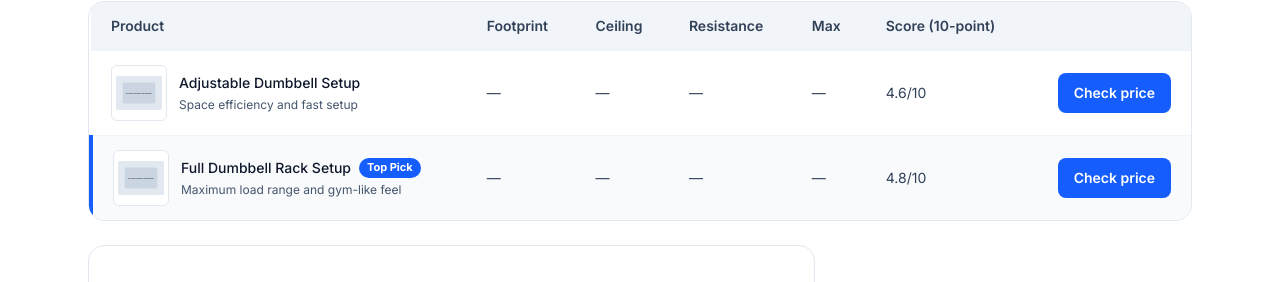
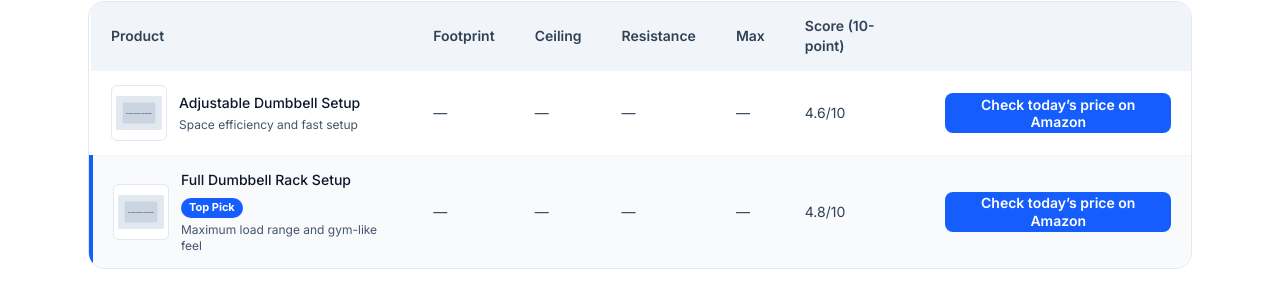
Before and after one commit to eritol6/affiliate, a Next.js app: page /compare/adjustable-dumbbells-vs-full-rack-which-is-better in a window 1280 px wide. Shown: the part 270-552 px from the top of the page. Built offline with nearby package versions, Linux system fonts and the light colour scheme; no server answers.

Commit message:
Improve compare CTA flow and standardize today’s price labels

```diff
--- a/content/compare/mikolo-k6-vs-powerline-pft100.mdx
+++ b/content/compare/mikolo-k6-vs-powerline-pft100.mdx
@@ -81,6 +81,17 @@ Both machines can work in a compact home gym. The better choice depends on wheth
 - If you want maximum upgrade flexibility, choose **Mikolo K6** (plate-loaded).
 
 <section className="not-prose mt-6 rounded-2xl border border-slate-200 bg-white p-5">
+  <h3 className="text-base font-semibold text-slate-900">Ready to check pricing?</h3>
+  <p className="mt-1 text-sm text-slate-600">
+    Prices move often on compact cable machines—check today’s pricing before you decide.
+  </p>
+  <div className="mt-3 flex flex-wrap gap-3">
+    <BuyButton merchant="amazon" url="https://www.amazon.com/dp/B07G2MDGKX?tag=tekprimerevie-20" label="Check today’s price on Amazon" />
+    <BuyButton merchant="amazon" url="https://www.amazon.com/dp/B0DPJ2C4LV?tag=tekprimerevie-20" label="Check today’s price on Amazon" />
+  </div>
+</section>
+
+<section className="not-prose mt-6 rounded-2xl border border-slate-200 bg-white p-5">
   <h2 className="text-2xl font-semibold tracking-tight text-slate-900">Footprint Comparison at a Glance</h2>
   <p className="mt-2 text-sm leading-6 text-slate-700">
     These machines can feel compact until you map the footprint. Use this as a quick space check.
@@ -98,11 +109,6 @@ Both machines can work in a compact home gym. The better choice depends on wheth
 ## Space + Specs Table
 
 <!--COMPARISON_TABLE-->
-
-<div className="not-prose mt-4 flex flex-wrap gap-3">
-  <BuyButton merchant="amazon" url="https://www.amazon.com/dp/B07G2MDGKX?tag=tekprimerevie-20" label="Check today's price on Amazon (PFT100)" />
-  <BuyButton merchant="amazon" url="https://www.amazon.com/dp/B0DPJ2C4LV?tag=tekprimerevie-20" label="Check today's price on Amazon (Mikolo K6)" />
-</div>
 
 ## Side-by-Side: Real Tradeoffs
 
--- a/src/components/BuyButton.tsx
+++ b/src/components/BuyButton.tsx
@@ -22,7 +22,7 @@ export function BuyButton({ merchant, url, label, subtag }: BuyButtonProps) {
       rel="nofollow sponsored noopener"
       className="inline-flex h-10 items-center justify-center rounded-lg bg-blue-600 px-4 text-center text-sm font-semibold leading-tight !text-white no-underline transition hover:bg-blue-700 hover:!text-white visited:!text-white focus-visible:outline-none focus-visible:ring-2 focus-visible:ring-blue-500/60 focus-visible:ring-offset-2 focus-visible:ring-offset-white active:translate-y-px"
     >
-      {label ?? "Check price on Amazon"}
+      {label ?? "Check today’s price on Amazon"}
     </a>
   );
 }
--- a/src/components/ComparisonTable.tsx
+++ b/src/components/ComparisonTable.tsx
@@ -75,7 +75,7 @@ export function ComparisonTable({ products, subtag, topPickName, topPickSlug }:
                 <td className="px-5 py-3.5 text-slate-700">{getCell(product.maxResistance)}</td>
                 <td className="px-5 py-3.5 text-slate-700">{getScore(product).toFixed(1)}/10</td>
                 <td className="px-5 py-3.5 text-right">
-                  <BuyButton merchant={product.merchant} url={product.url} label="Check price" subtag={subtag} />
+                  <BuyButton merchant={product.merchant} url={product.url} label="Check today’s price on Amazon" subtag={subtag} />
                 </td>
               </tr>
             );
--- a/src/components/ComparisonWinnerCard.tsx
+++ b/src/components/ComparisonWinnerCard.tsx
@@ -35,7 +35,7 @@ export function ComparisonWinnerCard({
       <p className="mt-1 text-lg font-semibold text-slate-900">{productName}</p>
       <p className="mt-2 text-sm leading-6 text-slate-700">{reason}</p>
       <div className="mt-3">
-        <BuyButton merchant={merchant} url={url} label="Check today's price on Amazon" />
+        <BuyButton merchant={merchant} url={url} label="Check today’s price on Amazon" />
       </div>
     </div>
   );
--- a/src/components/VerdictHero.tsx
+++ b/src/components/VerdictHero.tsx
@@ -61,7 +61,7 @@ export function VerdictHero({ topPick, alternates, subtag, topPickBestForOverrid
                 <p className="mt-1 text-xs font-medium text-slate-600">Score: {(entry.product.score ?? entry.product.rating ?? 0).toFixed(1)}/10</p>
                 {entry.product.priceRange ? <p className="mt-1 text-xs text-slate-600">{entry.product.priceRange}</p> : null}
                 <div className="mt-3">
-                  <BuyButton merchant={entry.product.merchant} url={entry.product.url} subtag={subtag} label="Check price" />
+                  <BuyButton merchant={entry.product.merchant} url={entry.product.url} subtag={subtag} label="Check today’s price on Amazon" />
                 </div>
               </article>
             ) : null,
--- a/src/lib/affiliateConfig.ts
+++ b/src/lib/affiliateConfig.ts
@@ -21,19 +21,19 @@ const env = getEnv();
 export const affiliateConfig: Record<Merchant, MerchantConfig> = {
   amazon: {
     displayName: "Amazon",
-    defaultLabel: "Check price on Amazon",
+    defaultLabel: "Check today’s price on Amazon",
     badge: "Amazon",
     buildUrl: (url, subtag) => withQueryParams(url, { tag: env.NEXT_PUBLIC_AMAZON_TAG, ascsubtag: subtag }),
   },
   walmart: {
     displayName: "Walmart",
-    defaultLabel: "Check price on Walmart",
+    defaultLabel: "Check today’s price on Walmart",
     badge: "Walmart",
     buildUrl: (url, subtag) => withQueryParams(url, { subtag: subtag ?? env.MERCHANT_WALMART_SUBTAG }),
   },
   target: {
     displayName: "Target",
-    defaultLabel: "Check price on Target",
+    defaultLabel: "Check today’s price on Target",
     badge: "Target",
     buildUrl: (url, subtag) => withQueryParams(url, { subtag: subtag ?? env.MERCHANT_TARGET_SUBTAG }),
   },
```
